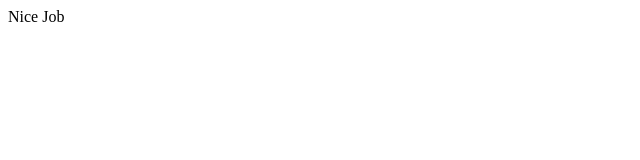
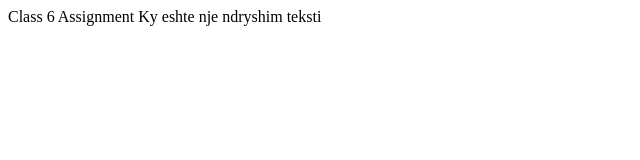
Before and after one commit to arbi-hysenaj/class-6-assignment, a plain HTML site: page index.html in a window 1280 px wide. Shown: the whole page, without its empty margins (0-640 px from the left). Drawn offline with Linux system fonts and the light colour scheme.

Commit message:
u shtua tekst

```diff
--- a/index.html
+++ b/index.html
@@ -7,6 +7,8 @@
     <title>Document</title>
 </head>
 <body>
-    Nice Job
+    Class 6 Assignment
+
+    Ky eshte nje ndryshim teksti
 </body>
 </html>
```
